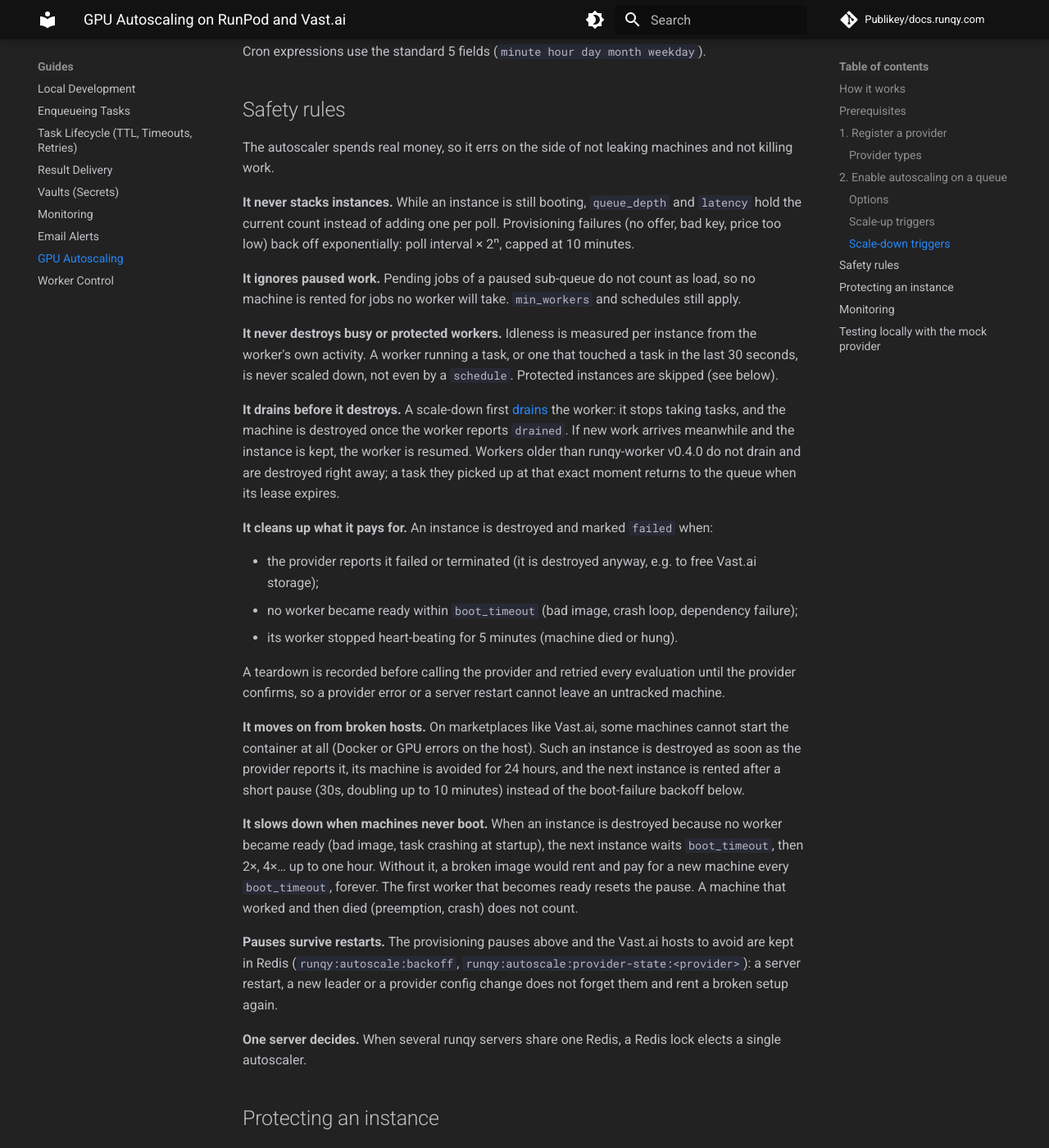
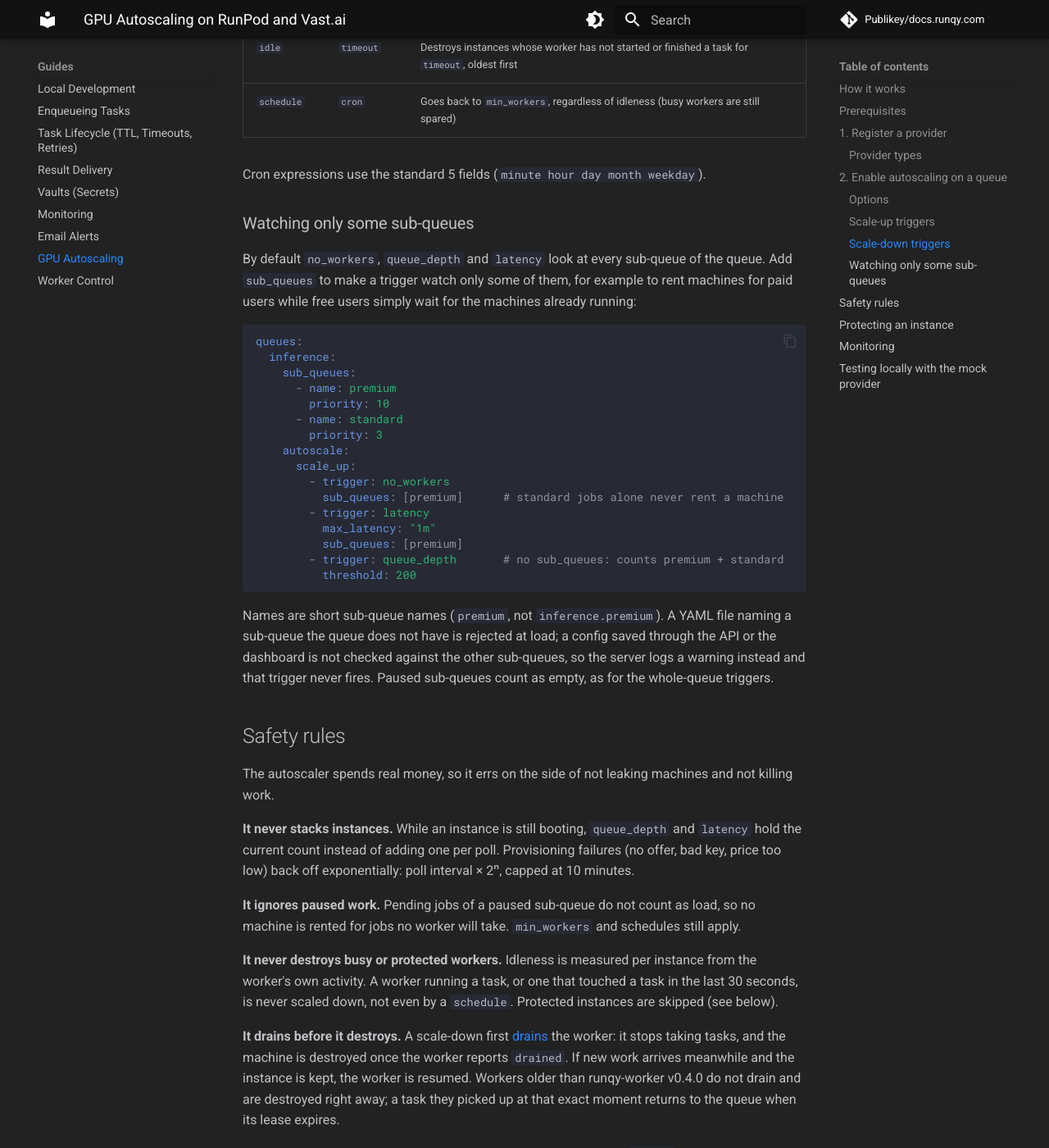
Before and after one commit to Publikey/docs.runqy.com, an MkDocs documentation site: the page built from docs/guides/autoscaling.md, in a window 1280 px wide and 1400 px high, scrolled down 5640 px. Shown: the whole window at 82% size. Built offline with MkDocs 1.6.1 and Material for MkDocs 9.7.7, drawn with Linux system fonts in a browser that asks for light colours; comment, search, counter and statistics services are not loaded; some of the changed text lies outside the part shown.

Commit message:
docs(autoscaling): min_ram_gb, min_vcpu and per-trigger sub_queues
Co-Authored-By: Claude Opus 5.5 <noreply@anthropic.com>

````diff
--- a/docs/guides/autoscaling.md
+++ b/docs/guides/autoscaling.md
@@ -148,6 +148,8 @@ queues:
         image: "ghcr.io/publikey/runqy-worker:inference"
         disk_gb: 50
         max_price_per_hour: 0.60
+        min_ram_gb: 32              # system RAM, not GPU memory
+        min_vcpu: 8
 ```
 
 The same block is editable in the dashboard (queue configuration → Autoscaling). A complete
@@ -164,6 +166,8 @@ example lives in [`examples/autoscale.yaml`](https://github.com/Publikey/runqy/b
 | `poll_interval` | `30s` | How often this queue is evaluated |
 | `boot_timeout` | `20m` | An instance without a ready worker after this is destroyed |
 | `instance.gpu` / `image` / `disk_gb` / `max_price_per_hour` | — | What to rent (see provider precedence above) |
+| `instance.min_ram_gb` | provider default | Minimum system RAM in GB. RunPod: `minRAMPerGPU` (its default is 8 GB). Vast.ai: offers with at least this `cpu_ram` |
+| `instance.min_vcpu` | provider default | Minimum vCPUs. RunPod: `minVCPUPerGPU` (its default is 2). Vast.ai: offers with at least this many effective vCPUs |
 
 ### Scale-up triggers
 
@@ -182,6 +186,36 @@ example lives in [`examples/autoscale.yaml`](https://github.com/Publikey/runqy/b
 | `schedule` | `cron` | Goes back to `min_workers`, regardless of idleness (busy workers are still spared) |
 
 Cron expressions use the standard 5 fields (`minute hour day month weekday`).
+
+### Watching only some sub-queues
+
+By default `no_workers`, `queue_depth` and `latency` look at every sub-queue of the queue. Add
+`sub_queues` to make a trigger watch only some of them, for example to rent machines for paid
+users while free users simply wait for the machines already running:
+
+```yaml
+queues:
+  inference:
+    sub_queues:
+      - name: premium
+        priority: 10
+      - name: standard
+        priority: 3
+    autoscale:
+      scale_up:
+        - trigger: no_workers
+          sub_queues: [premium]      # standard jobs alone never rent a machine
+        - trigger: latency
+          max_latency: "1m"
+          sub_queues: [premium]
+        - trigger: queue_depth       # no sub_queues: counts premium + standard
+          threshold: 200
+```
+
+Names are short sub-queue names (`premium`, not `inference.premium`). A YAML file naming a
+sub-queue the queue does not have is rejected at load; a config saved through the API or the
+dashboard is not checked against the other sub-queues, so the server logs a warning instead and
+that trigger never fires. Paused sub-queues count as empty, as for the whole-queue triggers.
 
 ## Safety rules
 
````
